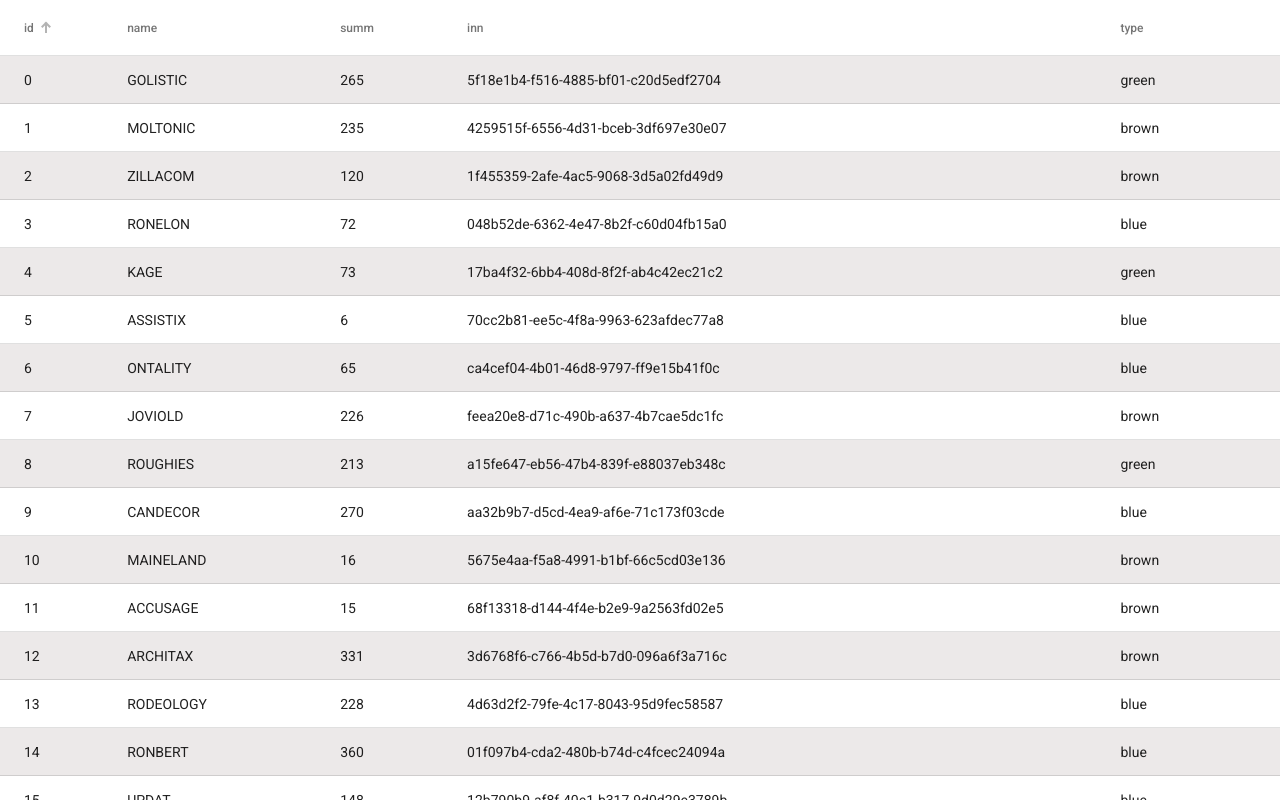
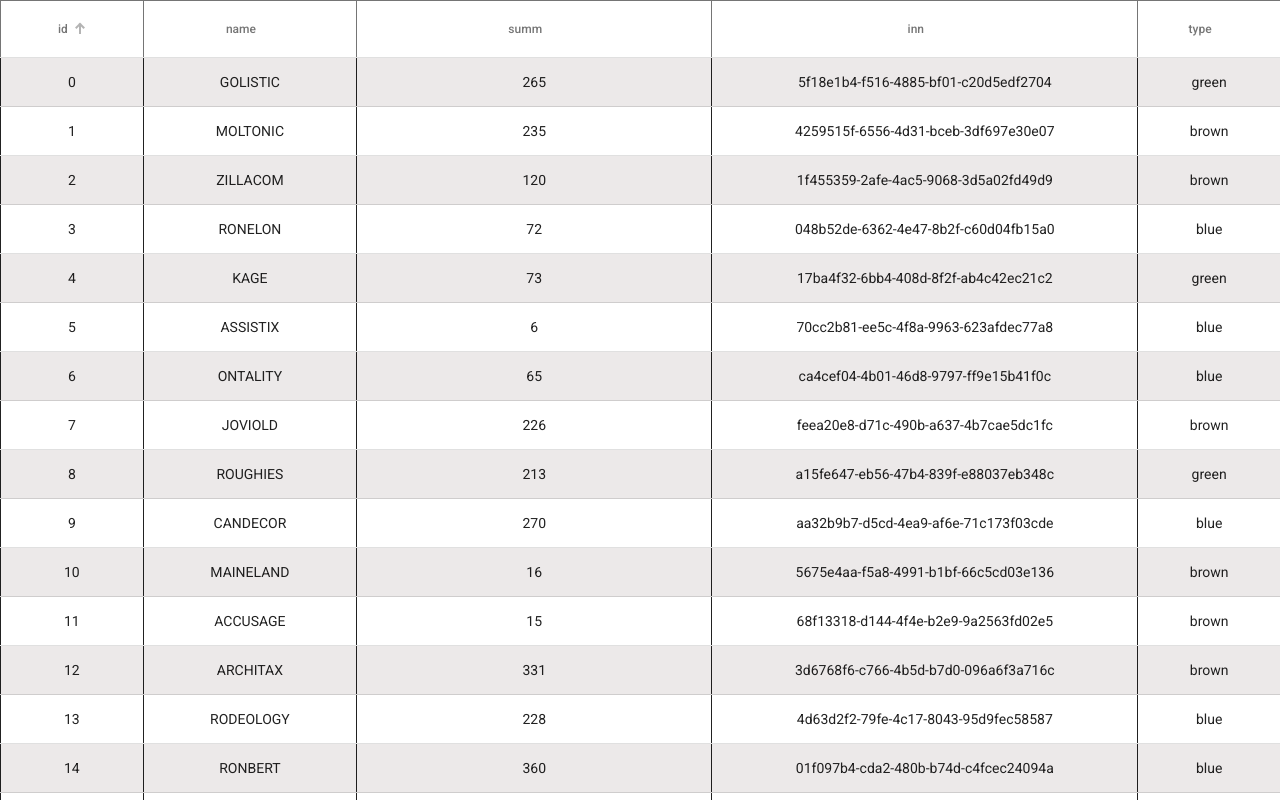
Before and after one commit to ramknemo/griddata, an Angular app: page / in a window 1280 px wide. Shown: the top 800 px of the page. Built offline with nearby package versions, Linux system fonts and the light colour scheme.

Commit message:
resizing

```diff
--- a/src/app/app.component.css
+++ b/src/app/app.component.css
@@ -1,3 +1,42 @@
-table {
+.mat-table {
   width: 100%;
+  overflow: scroll;
 }
+
+mat-cell,
+mat-footer-cell,
+mat-header-cell {
+  width: 200px;
+  flex: none;
+  justify-content: center;
+}
+
+.mat-table mat-cell:first-child {
+  padding-left: 0px;
+  border-left: 1px solid;
+}
+
+.mat-table mat-cell:last-child {
+  padding-right: 0px;
+}
+
+.mat-table mat-header-cell:first-child {
+  padding-left: 0px;
+  border-left: 1px solid;
+}
+
+.mat-table mat-header-cell:last-child {
+  padding-right: 0px;
+}
+
+.mat-table mat-header-cell {
+  border-top: 1px solid;
+  border-right: 1px solid;
+
+  cursor: col-resize;
+}
+
+.mat-table mat-cell {
+  border-right: 1px solid;
+
+}
--- a/src/app/app.component.html
+++ b/src/app/app.component.html
@@ -1,29 +1,57 @@
-<table mat-table [dataSource]="dataSource" matSort>
+<!-- <mat-table [dataSource]="dataSource" class="mat-elevation-z8" cdkDropListGroup>
+  <ng-container *ngFor="let column of columns; let i = index" [matColumnDef]="column.field">
+    <mat-header-cell *matHeaderCellDef
+      (mousedown)="onResizeColumn($event, i)">
+      {{ column.field }}
+    </mat-header-cell>
+    <mat-cell *matCellDef="let row" > {{ row[column.field] }}  </mat-cell>
+  </ng-container>
+  <mat-header-row *matHeaderRowDef="displayedColumns"></mat-header-row>
+  <mat-row *matRowDef="let row; columns: displayedColumns;"></mat-row>
+</mat-table> -->
+
+
+<mat-table [dataSource]="dataSource" class="mat-elevation-z8" cdkDropListGroup matSort>
+  <ng-container *ngFor="let column of columns; let i = index" [matColumnDef]="column.field">
+    <mat-header-cell *matHeaderCellDef mat-sort-header
+      (mousedown)="onResizeColumn($event, i)">
+      {{ column.field }}
+    </mat-header-cell>
+    <mat-cell *matCellDef="let row" > {{ row[column.field] }}  </mat-cell>
+  </ng-container>
+
+  <mat-header-row *matHeaderRowDef="displayedColumns"></mat-header-row>
+  <mat-row *matRowDef="let row; columns: displayedColumns; let i = index;" [rowColorAttr]="i" ></mat-row>
+</mat-table>
+
+
+
+<!-- <table mat-table [dataSource]="dataSource" matSort>
   <ng-container matColumnDef="id">
-    <th mat-header-cell *matHeaderCellDef mat-sort-header>id</th>
+    <th mat-header-cell *matHeaderCellDef mat-sort-header  (mousedown)="onResizeColumn($event, 0)" >id</th>
     <td mat-cell *matCellDef="let element">{{element.id}}</td>
   </ng-container>
 
   <ng-container matColumnDef="name">
-    <th mat-header-cell *matHeaderCellDef mat-sort-header>name</th>
+    <th mat-header-cell *matHeaderCellDef mat-sort-header  (mousedown)="onResizeColumn($event, 1)" >name</th>
     <td mat-cell *matCellDef="let element">{{element.name}}</td>
   </ng-container>
 
   <ng-container matColumnDef="summ">
-    <th mat-header-cell *matHeaderCellDef mat-sort-header>summ</th>
+    <th mat-header-cell *matHeaderCellDef mat-sort-header  (mousedown)="onResizeColumn($event, 2)" >summ</th>
     <td mat-cell *matCellDef="let element">{{element.summ}}</td>
   </ng-container>
 
   <ng-container matColumnDef="inn">
-    <th mat-header-cell *matHeaderCellDef mat-sort-header>inn</th>
+    <th mat-header-cell *matHeaderCellDef mat-sort-header  (mousedown)="onResizeColumn($event, 3)" >inn</th>
     <td mat-cell *matCellDef="let element">{{element.inn}}</td>
   </ng-container>
 
   <ng-container matColumnDef="type">
-    <th mat-header-cell *matHeaderCellDef mat-sort-header>type</th>
+    <th mat-header-cell *matHeaderCellDef mat-sort-header  (mousedown)="onResizeColumn($event, 4)" >type</th>
     <td mat-cell *matCellDef="let element">{{element.type}}</td>
   </ng-container>
 
   <tr mat-header-row *matHeaderRowDef="displayedColumns"></tr>
   <tr mat-row *matRowDef="let row; columns: displayedColumns; let i = index;" [rowColorAttr]="i" ></tr>
-</table>
+</table> -->
--- a/src/app/app.component.ts
+++ b/src/app/app.component.ts
@@ -1,4 +1,4 @@
-import { Component, OnChanges, SimpleChanges, OnInit,AfterViewChecked, ViewChild } from '@angular/core';
+import { Component, OnChanges, SimpleChanges, OnInit,AfterViewChecked, ViewChild, AfterViewInit,ElementRef,HostListener,Renderer2 } from '@angular/core';
 import {Sort} from '@angular/material/sort';
 import { HttpClient} from '@angular/common/http';
 import {MatDialog, MatDialogRef, MAT_DIALOG_DATA} from '@angular/material/dialog';
@@ -6,7 +6,7 @@ import {DialogGotoComponent} from './subcomps/dialoggoto.component'
 import {MatTableDataSource} from '@angular/material/table';
 import {MatSort} from '@angular/material/sort';
 import {data} from "./data"
-
+import {MatTable} from '@angular/material/table';
 export interface Deal{
   id: number;
   name: string;
@@ -23,16 +23,130 @@ const deals: Deal[] = data;
   styleUrls: ['./app.component.css']
 
 })
-export class AppComponent implements OnInit{
+export class AppComponent implements OnInit,AfterViewInit{
   displayedColumns: string[] = ['id','name','summ','inn','type'];
   dataSource = new MatTableDataSource(deals);
 
   @ViewChild(MatSort,{static: true}) sort: MatSort;
+  @ViewChild(MatTable, {read: ElementRef} ) private matTableRef: ElementRef;
 
-  constructor(private http: HttpClient) {
+  constructor(private http: HttpClient,private renderer: Renderer2) {
   }
 
   ngOnInit(){
     this.dataSource.sort = this.sort;
   }
+
+  //resize:
+
+
+  columns: any[] = [
+    { field: 'id', width: 100,  },
+    { field: 'name', width: 150, },
+    { field: 'summ', width: 250, },
+    { field: 'inn', width: 300, },
+    { field: 'type', width: 100, }
+  ];
+
+
+  pressed = false;
+  currentResizeIndex: number;
+  startX: number;
+  startWidth: number;
+  isResizingRight: boolean;
+  resizableMousemove: () => void;
+  resizableMouseup: () => void;
+  ngAfterViewInit() {
+    this.setTableResize(this.matTableRef.nativeElement.clientWidth);
+  }
+  setTableResize(tableWidth: number) {
+    let totWidth = 0;
+    this.columns.forEach(( column) => {
+      totWidth += column.width;
+    });
+    const scale = (tableWidth - 5) / totWidth;
+    this.columns.forEach(( column) => {
+      column.width *= scale;
+      this.setColumnWidth(column);
+    });
+  }
+
+  setDisplayedColumns() {
+    this.columns.forEach(( column, index) => {
+      column.index = index;
+      this.displayedColumns[index] = column.field;
+    });
+  }
+
+  onResizeColumn(event: any, index: number) {
+    this.checkResizing(event, index);
+    this.currentResizeIndex = index;
+    this.pressed = true;
+    this.startX = event.pageX;
+    this.startWidth = event.target.clientWidth;
+    event.preventDefault();
+    this.mouseMove(index);
+  }
+
+  private checkResizing(event, index) {
+    const cellData = this.getCellData(index);
+    if ( ( index === 0 ) || ( Math.abs(event.pageX - cellData.right) < cellData.width / 2 &&  index !== this.columns.length - 1 ) ) {
+      this.isResizingRight = true;
+    } else {
+      this.isResizingRight = false;
+    }
+  }
+
+  private getCellData(index: number) {
+    const headerRow = this.matTableRef.nativeElement.children[0];
+    const cell = headerRow.children[index];
+    return cell.getBoundingClientRect();
+  }
+
+  mouseMove(index: number) {
+    this.resizableMousemove = this.renderer.listen('document', 'mousemove', (event) => {
+      if (this.pressed && event.buttons ) {
+        const dx = (this.isResizingRight) ? (event.pageX - this.startX) : (-event.pageX + this.startX);
+        const width = this.startWidth + dx;
+        if ( this.currentResizeIndex === index && width > 50 ) {
+          this.setColumnWidthChanges(index, width);
+        }
+      }
+    });
+    this.resizableMouseup = this.renderer.listen('document', 'mouseup', (event) => {
+      if (this.pressed) {
+        this.pressed = false;
+        this.currentResizeIndex = -1;
+        this.resizableMousemove();
+        this.resizableMouseup();
+      }
+    });
+  }
+
+  setColumnWidthChanges(index: number, width: number) {
+    const orgWidth = this.columns[index].width;
+    const dx = width - orgWidth;
+    if ( dx !== 0 ) {
+      const j = ( this.isResizingRight ) ? index + 1 : index - 1;
+      const newWidth = this.columns[j].width - dx;
+      if ( newWidth > 50 ) {
+          this.columns[index].width = width;
+          this.setColumnWidth(this.columns[index]);
+          this.columns[j].width = newWidth;
+          this.setColumnWidth(this.columns[j]);
+        }
+    }
+  }
+
+  setColumnWidth(column: any) {
+    const columnEls = Array.from( document.getElementsByClassName('mat-column-' + column.field) );
+    columnEls.forEach(( el: HTMLDivElement ) => {
+      el.style.width = column.width + 'px';
+    });
+  }
+
+  @HostListener('window:resize', ['$event'])
+  onResize(event) {
+    this.setTableResize(this.matTableRef.nativeElement.clientWidth);
+  }
 }
```
